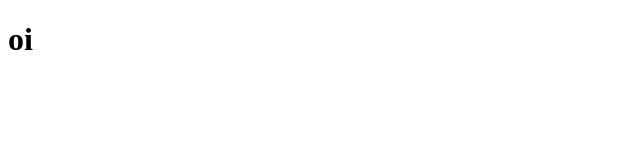
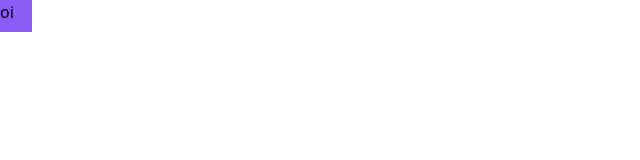
Before and after one commit to bolodissenoura/nlw-esports-frontend, a React (Vite) app: page / in a window 1280 px wide. Shown: the top 160 px of the page, without its empty margins (0-640 px from the left). Built offline with nearby package versions, Linux system fonts and the light colour scheme.

Commit message:
chore: i tailwind

```diff
--- a/package.json
+++ b/package.json
@@ -16,6 +16,9 @@
     "@types/react": "^18.0.17",
     "@types/react-dom": "^18.0.6",
     "@vitejs/plugin-react": "^2.1.0",
+    "autoprefixer": "^10.4.11",
+    "postcss": "^8.4.16",
+    "tailwindcss": "^3.1.8",
     "typescript": "^4.6.4",
     "vite": "^3.1.0"
   }
--- /dev/null
+++ b/postcss.config.cjs
@@ -0,0 +1,6 @@
+module.exports = {
+  plugins: {
+    tailwindcss: {},
+    autoprefixer: {},
+  },
+}
--- a/src/App.tsx
+++ b/src/App.tsx
@@ -1,6 +1,8 @@
+import "./styles/main.css";
+
 export default function App() {
   return (
-    <div className="App">
+    <div className="w-8 h-8 bg-violet-500">
       <h1>oi</h1>
     </div>
   );
--- /dev/null
+++ b/src/styles/main.css
@@ -0,0 +1,3 @@
+@tailwind base;
+@tailwind components;
+@tailwind utilities;
--- /dev/null
+++ b/tailwind.config.cjs
@@ -0,0 +1,10 @@
+/** @type {import('tailwindcss').Config} */
+module.exports = {
+  content: [
+    './src/**/*.tsx',
+  ],
+  theme: {
+    extend: {},
+  },
+  plugins: [],
+}
```
Also changed, not shown: 1 other file (tests, documents, lock files or other folders).
